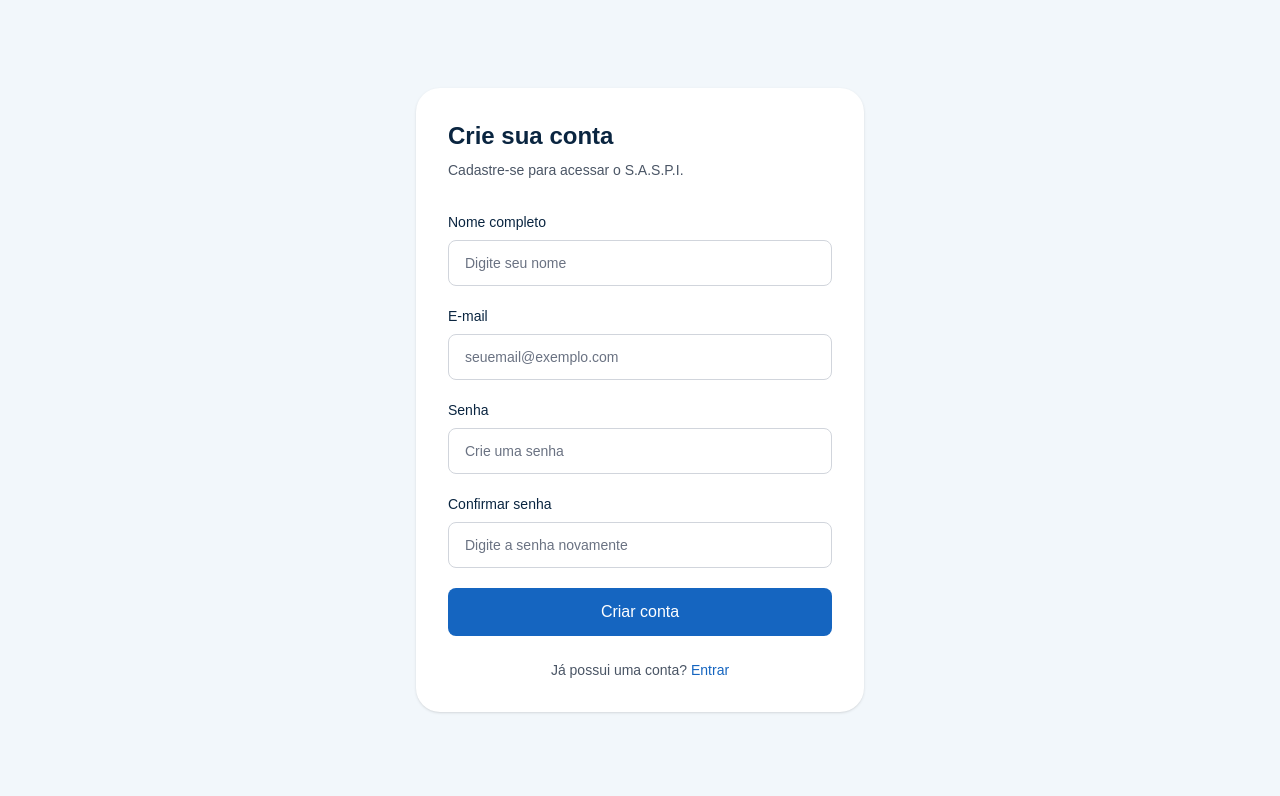
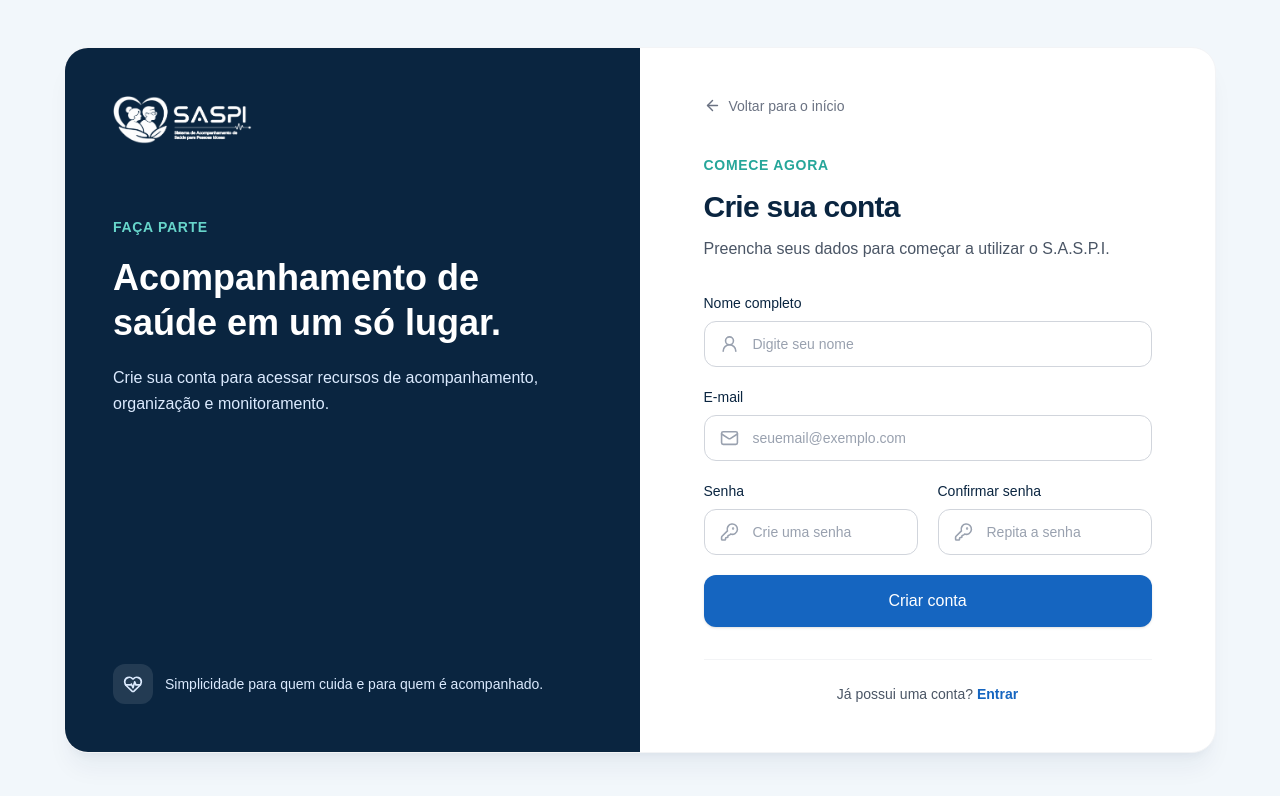
Before and after one commit to MiguelHelen/S.A.S.P.I-Sistema-de-Acompanhamento-de-Saude-para-Pessoas-Idosas-, a Next.js app: page /cadastro in a window 1280 px wide. Shown: the top 796 px of the page. Built offline with nearby package versions, Linux system fonts and the light colour scheme.

Commit message:
style: aprimora visual das telas de acesso

```diff
--- a/src/app/cadastro/page.tsx
+++ b/src/app/cadastro/page.tsx
@@ -1,14 +1,77 @@
+import Link from "next/link";
+import { ArrowLeft, HeartPulse, KeyRound, Mail, UserRound } from "lucide-react";
+
 export default function Cadastro() {
   return (
-    <main className="flex min-h-screen items-center justify-center bg-[#F2F7FB] px-4 py-10">
-      <div className="w-full max-w-md rounded-3xl bg-white p-8 shadow-sm">
-        <h1 className="text-2xl font-bold text-[#0A2540]">
-          Crie sua conta
+    <main className="min-h-screen bg-[#F2F7FB] px-4 py-8 md:px-8">
+      <div className="mx-auto flex min-h-[calc(100vh-4rem)] max-w-6xl items-center justify-center">
+        <div className="grid w-full overflow-hidden rounded-3xl border border-gray-100 bg-white shadow-xl shadow-blue-950/5 lg:grid-cols-2">
+          {/* Área institucional */}
+          <section className="relative hidden overflow-hidden bg-[#0A2540] p-12 text-white lg:flex lg:flex-col lg:justify-between">
+            <div>
+              <Link href="/" className="inline-flex items-center">
+                <img
+                  src="/logo.png"
+                  alt="S.A.S.P.I."
+                  className="h-12 w-auto brightness-0 invert"
+                />
+              </Link>
+
+              <div className="mt-16">
+                <span className="text-sm font-semibold uppercase tracking-wider text-[#67D5CA]">
+                  Faça parte
+                </span>
+
+                <h1 className="mt-4 max-w-md text-4xl font-bold leading-tight">
+                  Acompanhamento de saúde em um só lugar.
                 </h1>
 
-        <p className="mt-2 text-sm text-gray-600">
-          Cadastre-se para acessar o S.A.S.P.I.
+                <p className="mt-5 max-w-md leading-relaxed text-blue-100">
+                  Crie sua conta para acessar recursos de acompanhamento,
+                  organização e monitoramento.
                 </p>
+              </div>
+            </div>
+
+            <div className="flex items-center gap-3 text-sm text-blue-100">
+              <div className="flex h-10 w-10 items-center justify-center rounded-xl bg-white/10">
+                <HeartPulse size={20} />
+              </div>
+
+              <p>Simplicidade para quem cuida e para quem é acompanhado.</p>
+            </div>
+          </section>
+
+          {/* Área do formulário */}
+          <section className="p-6 sm:p-10 lg:p-12">
+            <div className="mx-auto max-w-md">
+              <Link
+                href="/"
+                className="inline-flex items-center gap-2 text-sm font-medium text-gray-500 transition hover:text-[#1565C0]"
+              >
+                <ArrowLeft size={17} />
+                Voltar para o início
+              </Link>
+
+              <div className="mt-8">
+                <img
+                  src="/logo.png"
+                  alt="S.A.S.P.I."
+                  className="mb-8 h-11 w-auto lg:hidden"
+                />
+
+                <span className="text-sm font-semibold uppercase tracking-wider text-[#26A69A]">
+                  Comece agora
+                </span>
+
+                <h2 className="mt-3 text-3xl font-bold tracking-tight text-[#0A2540]">
+                  Crie sua conta
+                </h2>
+
+                <p className="mt-3 text-gray-600">
+                  Preencha seus dados para começar a utilizar o S.A.S.P.I.
+                </p>
+              </div>
 
               <form className="mt-8 space-y-5">
                 <div>
@@ -19,12 +82,19 @@ export default function Cadastro() {
                     Nome completo
                   </label>
 
+                  <div className="relative">
+                    <UserRound
+                      size={19}
+                      className="absolute left-4 top-1/2 -translate-y-1/2 text-gray-400"
+                    />
+
                     <input
                       id="nome"
                       type="text"
                       placeholder="Digite seu nome"
-              className="w-full rounded-lg border border-gray-300 px-4 py-3 text-sm placeholder:text-gray-500 outline-none transition focus:border-[#1565C0]"
+                      className="w-full rounded-xl border border-gray-300 py-3 pl-12 pr-4 text-sm text-gray-800 placeholder:text-gray-400 outline-none transition focus:border-[#1565C0] focus:ring-4 focus:ring-[#1565C0]/10"
                     />
+                  </div>
                 </div>
 
                 <div>
@@ -35,14 +105,22 @@ export default function Cadastro() {
                     E-mail
                   </label>
 
+                  <div className="relative">
+                    <Mail
+                      size={19}
+                      className="absolute left-4 top-1/2 -translate-y-1/2 text-gray-400"
+                    />
+
                     <input
                       id="email"
                       type="email"
                       placeholder="seuemail@exemplo.com"
-              className="w-full rounded-lg border border-gray-300 px-4 py-3 text-sm placeholder:text-gray-500 outline-none transition focus:border-[#1565C0]"
+                      className="w-full rounded-xl border border-gray-300 py-3 pl-12 pr-4 text-sm text-gray-800 placeholder:text-gray-400 outline-none transition focus:border-[#1565C0] focus:ring-4 focus:ring-[#1565C0]/10"
                     />
                   </div>
+                </div>
 
+                <div className="grid gap-5 sm:grid-cols-2">
                   <div>
                     <label
                       htmlFor="senha"
@@ -51,12 +129,19 @@ export default function Cadastro() {
                       Senha
                     </label>
 
+                    <div className="relative">
+                      <KeyRound
+                        size={19}
+                        className="absolute left-4 top-1/2 -translate-y-1/2 text-gray-400"
+                      />
+
                       <input
                         id="senha"
                         type="password"
                         placeholder="Crie uma senha"
-              className="w-full rounded-lg border border-gray-300 px-4 py-3 text-sm placeholder:text-gray-500 outline-none transition focus:border-[#1565C0]"
+                        className="w-full rounded-xl border border-gray-300 py-3 pl-12 pr-4 text-sm text-gray-800 placeholder:text-gray-400 outline-none transition focus:border-[#1565C0] focus:ring-4 focus:ring-[#1565C0]/10"
                       />
+                    </div>
                   </div>
 
                   <div>
@@ -67,28 +152,44 @@ export default function Cadastro() {
                       Confirmar senha
                     </label>
 
+                    <div className="relative">
+                      <KeyRound
+                        size={19}
+                        className="absolute left-4 top-1/2 -translate-y-1/2 text-gray-400"
+                      />
+
                       <input
                         id="confirmarSenha"
                         type="password"
-              placeholder="Digite a senha novamente"
-              className="w-full rounded-lg border border-gray-300 px-4 py-3 text-sm placeholder:text-gray-500 outline-none transition focus:border-[#1565C0]"
+                        placeholder="Repita a senha"
+                        className="w-full rounded-xl border border-gray-300 py-3 pl-12 pr-4 text-sm text-gray-800 placeholder:text-gray-400 outline-none transition focus:border-[#1565C0] focus:ring-4 focus:ring-[#1565C0]/10"
                       />
+                    </div>
+                  </div>
                 </div>
 
                 <button
-            type="submit"
-            className="w-full rounded-lg bg-[#1565C0] px-5 py-3 font-medium text-white transition hover:bg-[#0A2540]"
+                  type="button"
+                  className="w-full rounded-xl bg-[#1565C0] px-5 py-3.5 font-medium text-white shadow-sm transition hover:-translate-y-0.5 hover:bg-[#0A2540] hover:shadow-md"
                 >
                   Criar conta
                 </button>
               </form>
 
-        <p className="mt-6 text-center text-sm text-gray-600">
+              <div className="mt-8 border-t border-gray-100 pt-6 text-center">
+                <p className="text-sm text-gray-600">
                   Já possui uma conta?{" "}
-          <a href="/login" className="font-medium text-[#1565C0]">
+                  <Link
+                    href="/login"
+                    className="font-semibold text-[#1565C0] hover:underline"
+                  >
                     Entrar
-          </a>
+                  </Link>
                 </p>
+              </div>
+            </div>
+          </section>
+        </div>
       </div>
     </main>
   );
--- a/src/app/login/page.tsx
+++ b/src/app/login/page.tsx
@@ -1,14 +1,77 @@
+import Link from "next/link";
+import { ArrowLeft, HeartPulse, KeyRound, Mail } from "lucide-react";
+
 export default function Login() {
   return (
-    <main className="flex min-h-screen items-center justify-center bg-[#F2F7FB] px-4">
-      <div className="w-full max-w-md rounded-3xl bg-white p-8 shadow-sm">
-  <h1 className="text-2xl font-bold text-[#0A2540]">
-    Acesse sua conta
+    <main className="min-h-screen bg-[#F2F7FB] px-4 py-8 md:px-8">
+      <div className="mx-auto flex min-h-[calc(100vh-4rem)] max-w-6xl items-center justify-center">
+        <div className="grid w-full overflow-hidden rounded-3xl border border-gray-100 bg-white shadow-xl shadow-blue-950/5 lg:grid-cols-2">
+          {/* Área institucional */}
+          <section className="relative hidden overflow-hidden bg-[#0A2540] p-12 text-white lg:flex lg:flex-col lg:justify-between">
+            <div>
+              <Link href="/" className="inline-flex items-center">
+                <img
+                  src="/logo.png"
+                  alt="S.A.S.P.I."
+                  className="h-12 w-auto brightness-0 invert"
+                />
+              </Link>
+
+              <div className="mt-16">
+                <span className="text-sm font-semibold uppercase tracking-wider text-[#67D5CA]">
+                  Saúde e tecnologia
+                </span>
+
+                <h1 className="mt-4 max-w-md text-4xl font-bold leading-tight">
+                  Cuidado mais conectado e organizado.
                 </h1>
 
-  <p className="mt-2 text-sm text-gray-600">
-    Entre para acessar o S.A.S.P.I.
+                <p className="mt-5 max-w-md leading-relaxed text-blue-100">
+                  Acompanhe informações importantes da saúde de forma simples,
+                  segura e acessível.
                 </p>
+              </div>
+            </div>
+
+            <div className="flex items-center gap-3 text-sm text-blue-100">
+              <div className="flex h-10 w-10 items-center justify-center rounded-xl bg-white/10">
+                <HeartPulse size={20} />
+              </div>
+
+              <p>Informações de saúde centralizadas em um único ambiente.</p>
+            </div>
+          </section>
+
+          {/* Área do formulário */}
+          <section className="p-6 sm:p-10 lg:p-12">
+            <div className="mx-auto max-w-md">
+              <Link
+                href="/"
+                className="inline-flex items-center gap-2 text-sm font-medium text-gray-500 transition hover:text-[#1565C0]"
+              >
+                <ArrowLeft size={17} />
+                Voltar para o início
+              </Link>
+
+              <div className="mt-10">
+                <img
+                  src="/logo.png"
+                  alt="S.A.S.P.I."
+                  className="mb-8 h-11 w-auto lg:hidden"
+                />
+
+                <span className="text-sm font-semibold uppercase tracking-wider text-[#26A69A]">
+                  Bem-vindo de volta
+                </span>
+
+                <h2 className="mt-3 text-3xl font-bold tracking-tight text-[#0A2540]">
+                  Acesse sua conta
+                </h2>
+
+                <p className="mt-3 text-gray-600">
+                  Entre com seus dados para acessar o S.A.S.P.I.
+                </p>
+              </div>
 
               <form className="mt-8 space-y-5">
                 <div>
@@ -19,44 +82,75 @@ export default function Login() {
                     E-mail
                   </label>
 
+                  <div className="relative">
+                    <Mail
+                      size={19}
+                      className="absolute left-4 top-1/2 -translate-y-1/2 text-gray-400"
+                    />
+
                     <input
                       id="email"
                       type="email"
                       placeholder="seuemail@exemplo.com"
-        className="w-full rounded-lg border border-gray-300 px-4 py-3 text-sm placeholder:text-gray-500 outline-none transition focus:border-[#1565C0]"
+                      className="w-full rounded-xl border border-gray-300 bg-white py-3 pl-12 pr-4 text-sm text-gray-800 placeholder:text-gray-400 outline-none transition focus:border-[#1565C0] focus:ring-4 focus:ring-[#1565C0]/10"
                     />
+                  </div>
                 </div>
 
                 <div>
+                  <div className="mb-2 flex items-center justify-between">
                     <label
                       htmlFor="senha"
-        className="mb-2 block text-sm font-medium text-[#0A2540]"
+                      className="text-sm font-medium text-[#0A2540]"
                     >
                       Senha
                     </label>
+
+                    <button
+                      type="button"
+                      className="text-xs font-medium text-[#1565C0] hover:underline"
+                    >
+                      Esqueci minha senha
+                    </button>
+                  </div>
+
+                  <div className="relative">
+                    <KeyRound
+                      size={19}
+                      className="absolute left-4 top-1/2 -translate-y-1/2 text-gray-400"
+                    />
 
                     <input
                       id="senha"
                       type="password"
                       placeholder="Digite sua senha"
-        className="w-full rounded-lg border border-gray-300 px-4 py-3 text-sm placeholder:text-gray-500 outline-none transition focus:border-[#1565C0]"
+                      className="w-full rounded-xl border border-gray-300 bg-white py-3 pl-12 pr-4 text-sm text-gray-800 placeholder:text-gray-400 outline-none transition focus:border-[#1565C0] focus:ring-4 focus:ring-[#1565C0]/10"
                     />
+                  </div>
                 </div>
 
                 <button
-      type="submit"
-      className="w-full rounded-lg bg-[#1565C0] px-5 py-3 font-medium text-white transition hover:bg-[#0A2540]"
+                  type="button"
+                  className="w-full rounded-xl bg-[#1565C0] px-5 py-3.5 font-medium text-white shadow-sm transition hover:-translate-y-0.5 hover:bg-[#0A2540] hover:shadow-md"
                 >
                   Entrar
                 </button>
               </form>
 
-  <p className="mt-6 text-center text-sm text-gray-600">
+              <div className="mt-8 border-t border-gray-100 pt-6 text-center">
+                <p className="text-sm text-gray-600">
                   Ainda não possui uma conta?{" "}
-    <a href="/cadastro" className="font-medium text-[#1565C0]">
+                  <Link
+                    href="/cadastro"
+                    className="font-semibold text-[#1565C0] hover:underline"
+                  >
                     Cadastre-se
-    </a>
+                  </Link>
                 </p>
+              </div>
+            </div>
+          </section>
+        </div>
       </div>
     </main>
   );
```
Lines whose indentation alone changed are shown as unchanged.
